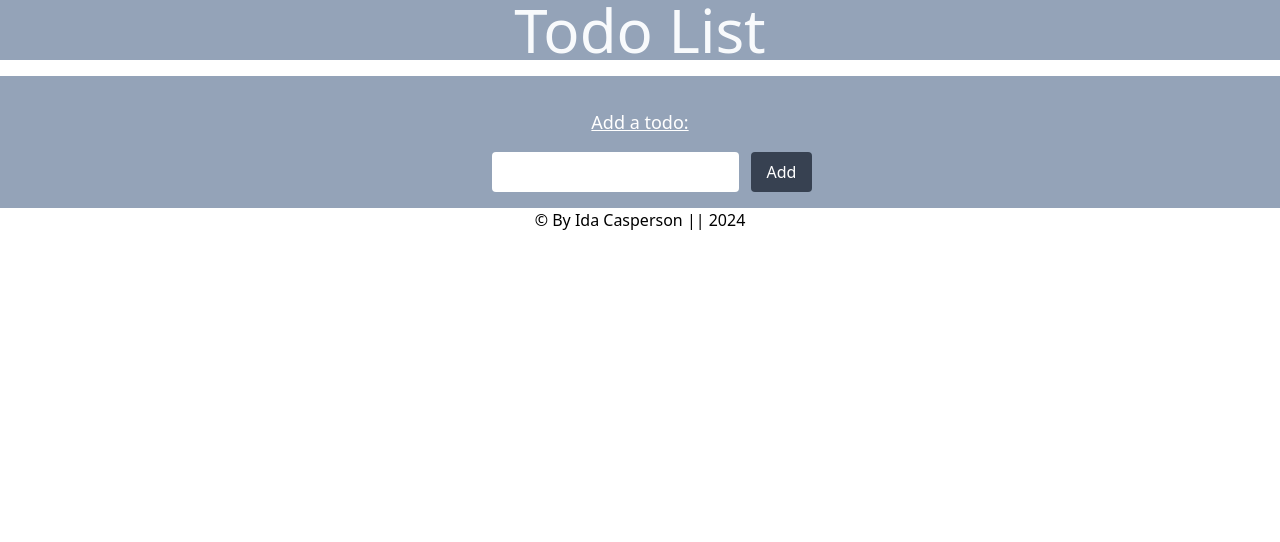
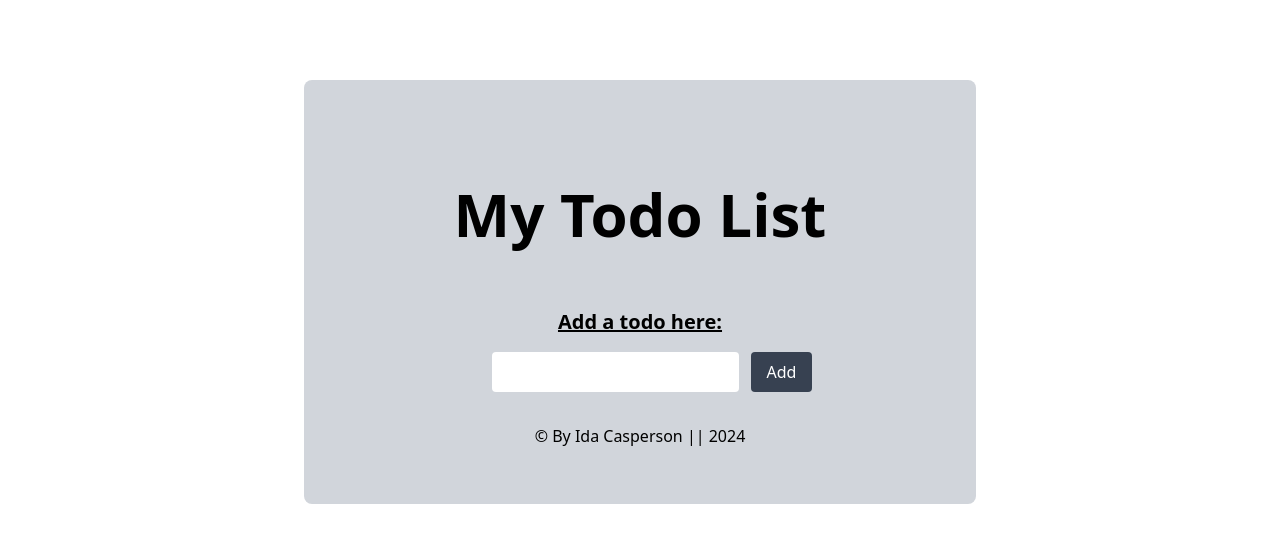
Before and after one commit to iiddaa96/TodoList-React, a React (Vite) app: page / in a window 1280 px wide. Shown: the top 542 px of the page. Built offline with nearby package versions, Linux system fonts and the light colour scheme.

Commit message:
trying to fix css style

```diff
--- a/src/App.tsx
+++ b/src/App.tsx
@@ -5,11 +5,13 @@ import TodoList from "./components/TodoList";
 function App() {
   return (
     <>
-      <Header />
-      <main className="bg-slate-400">
-        <TodoList />
-      </main>
-      <Footer />
+      <div className="bg-gray-300 rounded-lg p-10 mt-20 mx-auto max-w-2xl">
+        <Header />
+        <main>
+          <TodoList />
+        </main>
+        <Footer />
+      </div>
     </>
   );
 }
--- a/src/components/Footer.tsx
+++ b/src/components/Footer.tsx
@@ -1,6 +1,6 @@
 function Footer() {
   return (
-    <footer className="text-center">
+    <footer className="text-center mt-auto py-4">
       <p>© By Ida Casperson || 2024</p>
     </footer>
   );
--- a/src/components/Header.tsx
+++ b/src/components/Header.tsx
@@ -1,7 +1,7 @@
 function Header() {
   return (
-    <header className="mb-4 text-4xl text-center md:text-6xl bg-slate-400 text-slate-50">
-      <h1>Todo List</h1>
+    <header className=" bg-gray-300  my-16 text-4xl text-center md:text-6xl font-semibold text-black ">
+      <h1>My Todo List</h1>
     </header>
   );
 }
--- a/src/components/TodoList.tsx
+++ b/src/components/TodoList.tsx
@@ -42,9 +42,9 @@ const TodoList: React.FC = () => {
   };
 
   return (
-    <div className="flex flex-col items-center justify-center">
-      <h2 className="text-center text-white mb-4 text-lg md:mt-8 underline">
-        Add a todo:
+    <div className="flex flex-col items-center justify-center ">
+      <h2 className="text-center text-black text-xl font-semibold mb-4 underline">
+        Add a todo here:
       </h2>
       <div className="flex">
         <input
```
